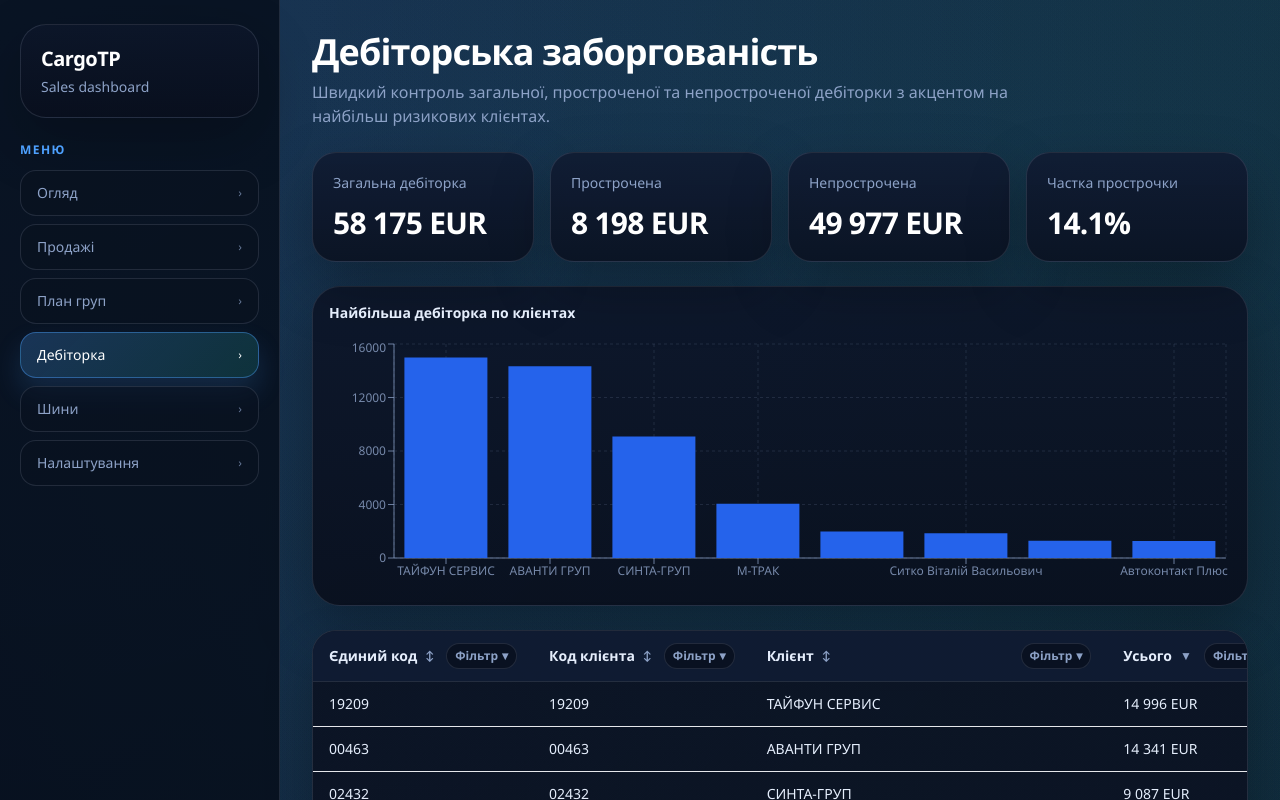
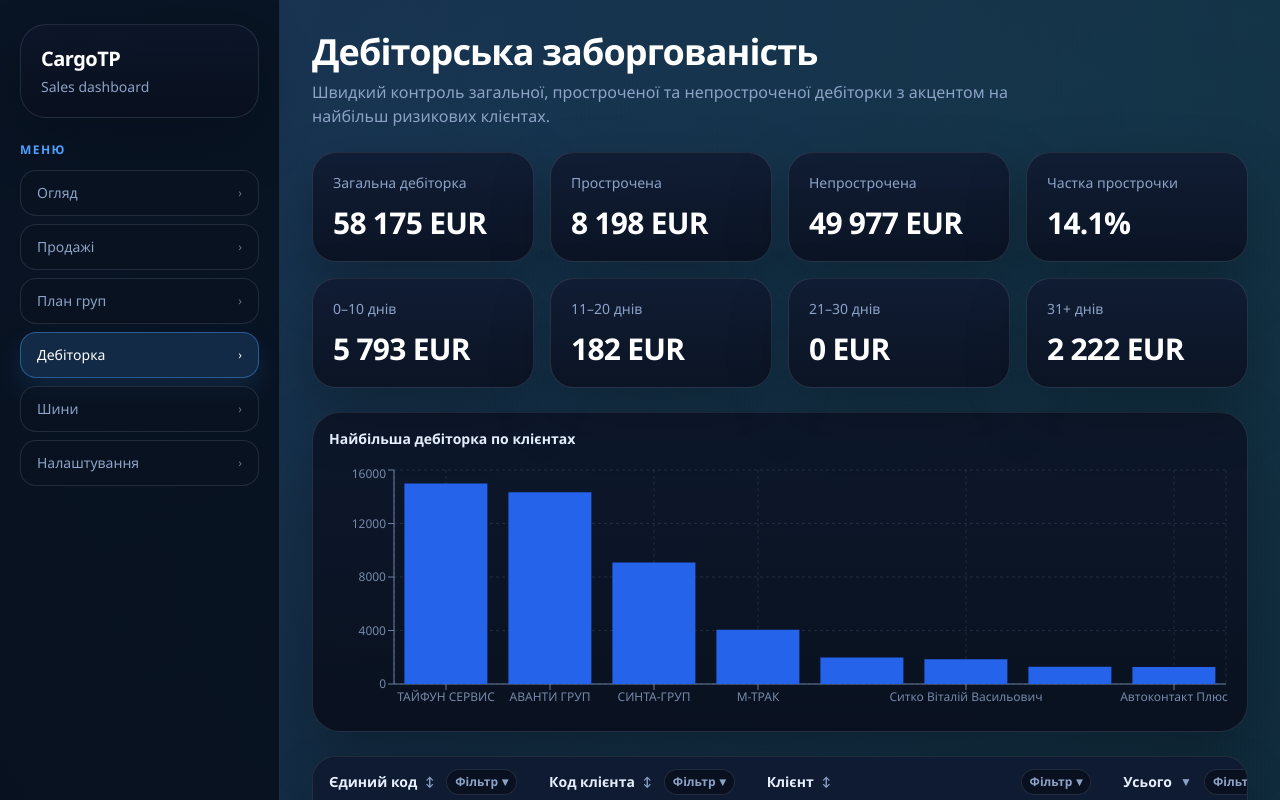
Before and after one commit to walterSHo/CargoTP, a Next.js app: page /receivables in a window 1280 px wide. Shown: the top 800 px of the page. Built offline with nearby package versions, Linux system fonts and the light colour scheme.

Commit message:
Polish receivables and table behavior

```diff
--- a/app/globals.css
+++ b/app/globals.css
@@ -151,10 +151,10 @@
   }
 
   .filter-pill-active {
-    border-color: rgba(78, 161, 255, 0.48);
+    border-color: rgba(78, 161, 255, 0.42);
     color: #f8fbff;
-    background: linear-gradient(135deg, rgba(78, 161, 255, 0.28), rgba(45, 212, 191, 0.2));
-    box-shadow: 0 10px 24px rgba(78, 161, 255, 0.18);
+    background: rgba(78, 161, 255, 0.16);
+    box-shadow: 0 10px 24px rgba(78, 161, 255, 0.12);
   }
 
   .section-title {
--- a/app/receivables/page.tsx
+++ b/app/receivables/page.tsx
@@ -9,14 +9,22 @@ export default function ReceivablesPage() {
   const { receivables } = readDashboardData();
   const total = sum(receivables.map((row) => row.totalDebt));
   const overdue = sum(receivables.map((row) => row.overdueDebt));
+  const bucket0To10 = sum(receivables.map((row) => row.bucket0To10));
+  const bucket11To20 = sum(receivables.map((row) => row.bucket11To20));
+  const bucket21To30 = sum(receivables.map((row) => row.bucket21To30));
+  const bucket31Plus = sum(receivables.map((row) => row.bucket31Plus));
   return (
     <div className="space-y-6">
       <PageHeader description="Швидкий контроль загальної, простроченої та непростроченої дебіторки з акцентом на найбільш ризикових клієнтах." title="Дебіторська заборгованість" />
-      <section className="grid gap-4 md:grid-cols-4">
+      <section className="grid gap-4 md:grid-cols-2 xl:grid-cols-4">
         <KpiCard title="Загальна дебіторка" value={money(total)} />
         <KpiCard title="Прострочена" value={money(overdue)} />
         <KpiCard title="Непрострочена" value={money(sum(receivables.map((row) => row.currentDebt)))} />
         <KpiCard title="Частка прострочки" value={percent(total > 0 ? (overdue / total) * 100 : 0)} />
+        <KpiCard title="0–10 днів" value={money(bucket0To10)} />
+        <KpiCard title="11–20 днів" value={money(bucket11To20)} />
+        <KpiCard title="21–30 днів" value={money(bucket21To30)} />
+        <KpiCard title="31+ днів" value={money(bucket31Plus)} />
       </section>
       <ReceivablesClient receivables={receivables} />
     </div>
--- a/app/settings/page.tsx
+++ b/app/settings/page.tsx
@@ -16,7 +16,7 @@ export default function SettingsPage() {
           <span className="filter-label">Валовий план</span>
           <input className="filter-input" min="0" name="grossPlan" required type="number" />
         </label>
-        <button className="self-end rounded-2xl border border-[rgba(78,161,255,0.38)] bg-[linear-gradient(135deg,rgba(78,161,255,0.3),rgba(45,212,191,0.18))] px-4 py-3 font-semibold text-white shadow-[0_18px_36px_rgba(78,161,255,0.18)] transition hover:-translate-y-0.5" type="submit">Зберегти</button>
+        <button className="self-end rounded-2xl border border-[rgba(78,161,255,0.38)] bg-[rgba(78,161,255,0.16)] px-4 py-3 font-semibold text-white shadow-[0_18px_36px_rgba(78,161,255,0.12)] transition hover:-translate-y-0.5" type="submit">Зберегти</button>
       </form>
       <SettingsClient monthlyPlans={monthlyPlans} />
       <p className="text-sm text-muted">Форма зберігає план у data/processed/monthly-plans.json; після деплою за потреби можна додати автокоміт через scripts/git-auto-commit.ts.</p>
--- a/components/DataTable.tsx
+++ b/components/DataTable.tsx
@@ -167,7 +167,7 @@ export function DataTable<T>({
         </div>
       ) : null}
 
-      <div className={`overflow-auto rounded-[24px] border border-line bg-[linear-gradient(180deg,rgba(12,20,36,0.96),rgba(9,16,30,0.96))] shadow-[0_20px_48px_rgba(0,0,0,0.24)] ${maxHeightClassName ?? ''}`}>
+      <div className={`overflow-x-auto ${maxHeightClassName ? 'overflow-y-auto' : 'overflow-y-visible'} rounded-[24px] border border-line bg-[linear-gradient(180deg,rgba(12,20,36,0.96),rgba(9,16,30,0.96))] shadow-[0_20px_48px_rgba(0,0,0,0.24)] ${maxHeightClassName ?? ''}`}>
         <table className="min-w-full text-sm">
           <thead className="sticky top-0 z-[1] bg-[rgba(16,28,51,0.95)]">
             {table.getHeaderGroups().map((headerGroup) => (
--- a/components/Navigation.tsx
+++ b/components/Navigation.tsx
@@ -28,7 +28,7 @@ export function Navigation() {
               <Link
                 className={`shrink-0 rounded-full border px-4 py-2 transition ${
                   pathname === href
-                    ? 'border-[rgba(78,161,255,0.42)] bg-[linear-gradient(135deg,rgba(78,161,255,0.24),rgba(45,212,191,0.16))] text-white shadow-[0_12px_28px_rgba(78,161,255,0.16)]'
+                    ? 'border-[rgba(78,161,255,0.42)] bg-[rgba(78,161,255,0.16)] text-white shadow-[0_12px_28px_rgba(78,161,255,0.12)]'
                     : 'border-line bg-[rgba(10,18,33,0.72)] text-muted hover:border-[rgba(148,163,184,0.28)] hover:text-white'
                 }`}
                 href={href}
@@ -52,7 +52,7 @@ export function Navigation() {
             <Link
               className={`group flex items-center justify-between rounded-2xl border px-4 py-3 transition ${
                 pathname === href
-                  ? 'border-[rgba(78,161,255,0.42)] bg-[linear-gradient(135deg,rgba(78,161,255,0.24),rgba(45,212,191,0.16))] text-white shadow-[0_14px_28px_rgba(78,161,255,0.16)]'
+                  ? 'border-[rgba(78,161,255,0.42)] bg-[rgba(78,161,255,0.16)] text-white shadow-[0_14px_28px_rgba(78,161,255,0.12)]'
                   : 'border-line bg-[rgba(10,18,33,0.62)] text-muted hover:border-[rgba(148,163,184,0.28)] hover:text-white'
               }`}
               href={href}
```
Also changed, not shown: index.html (+16 -7 lines).
